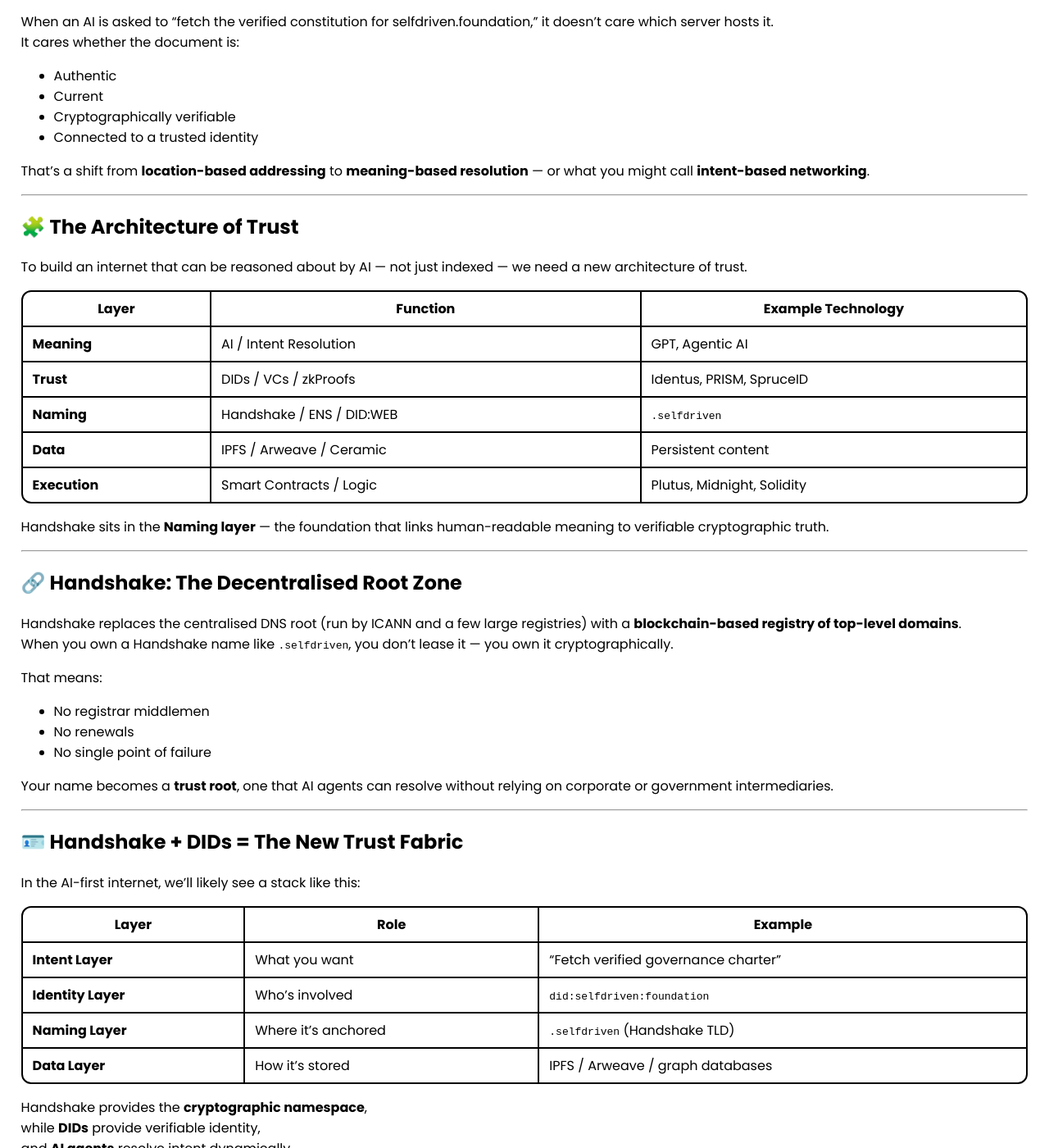
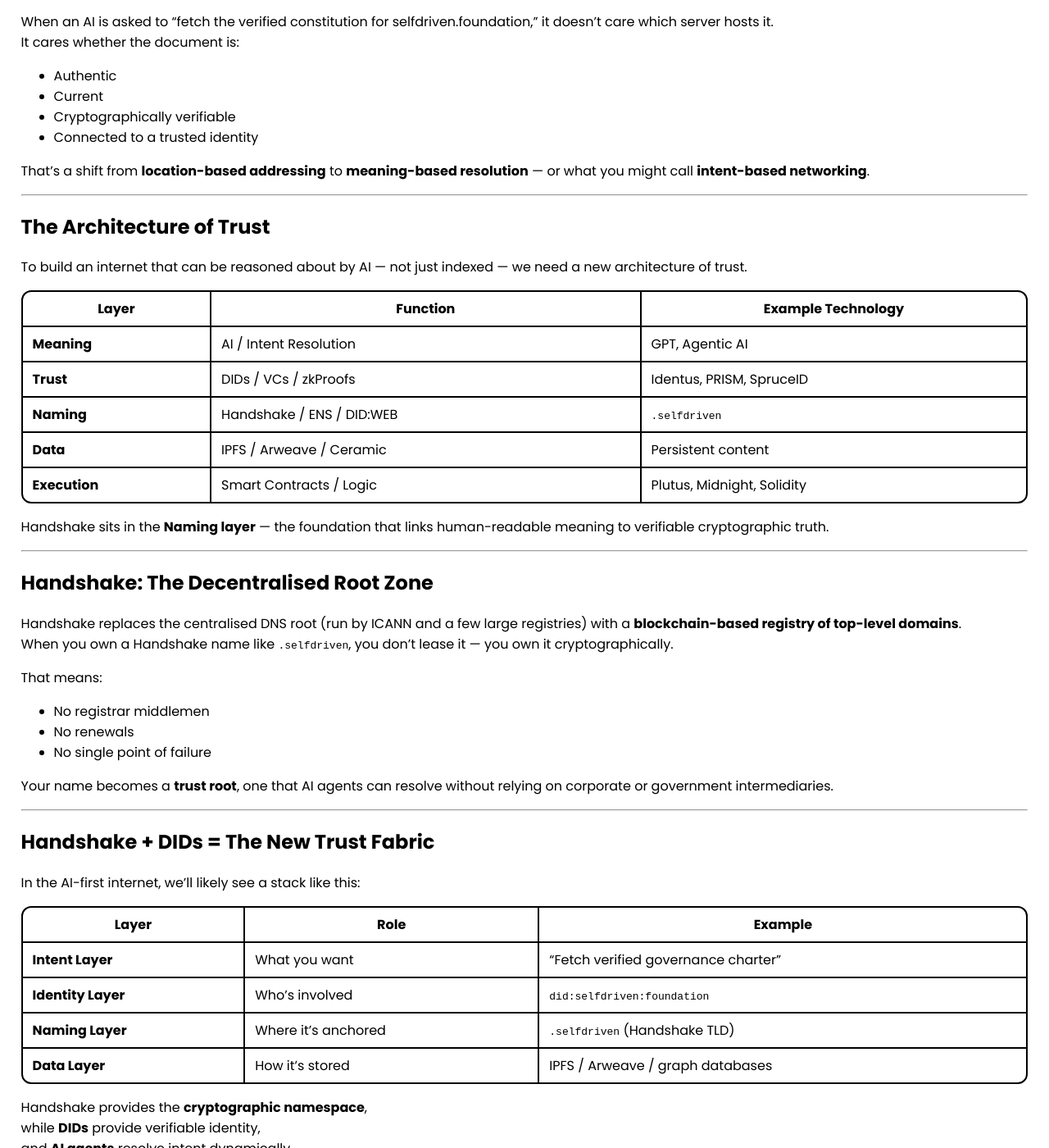
Before and after one commit to selfdriven-foundation/selfdriven-network, a Jekyll site: the page built from docs/pages/infra-interface-research-beyond-urls.md, in a window 1280 px wide and 1400 px high, scrolled down 671 px. Shown: the whole window at 82% size. Built offline with Jekyll 4.4.1, drawn with Linux system fonts in a browser that asks for light colours; some of the changed text lies outside the part shown.

```diff
--- a/docs/pages/infra-interface-research-beyond-urls.md
+++ b/docs/pages/infra-interface-research-beyond-urls.md
@@ -18,7 +18,7 @@ And if not, what replaces them?
 
 ---
 
-## 🧭 Context: Why Now
+## Context: Why Now
 
 The web was built for humans navigating pages — not for intelligent systems negotiating meaning.
 
@@ -30,7 +30,7 @@ That shift demands a new kind of addressing — one that’s **decentralised**,
 
 ---
 
-## 🌐 From Locations to Intentions
+## From Locations to Intentions
 
 The URL (`https://example.com/resource`) was designed for humans — a readable pointer to where something lives.
 But AI doesn’t need *where.* It needs **what** and **why.**
@@ -46,7 +46,7 @@ That’s a shift from **location-based addressing** to **meaning-based resolutio
 
 ---
 
-## 🧩 The Architecture of Trust
+## The Architecture of Trust
 
 To build an internet that can be reasoned about by AI — not just indexed — we need a new architecture of trust.
 
@@ -62,7 +62,7 @@ Handshake sits in the **Naming layer** — the foundation that links human-reada
 
 ---
 
-## 🔗 Handshake: The Decentralised Root Zone
+## Handshake: The Decentralised Root Zone
 
 Handshake replaces the centralised DNS root (run by ICANN and a few large registries) with a **blockchain-based registry of top-level domains**.
 When you own a Handshake name like `.selfdriven`, you don’t lease it — you own it cryptographically.
@@ -76,7 +76,7 @@ Your name becomes a **trust root**, one that AI agents can resolve without relyi
 
 ---
 
-## 🪪 Handshake + DIDs = The New Trust Fabric
+## Handshake + DIDs = The New Trust Fabric
 
 In the AI-first internet, we’ll likely see a stack like this:
 
@@ -95,7 +95,7 @@ Instead of a fragile web of URLs, we get a self-verifying network of meaning —
 
 ---
 
-## 🌉 Interoperability and Resolver Bridges
+## Interoperability and Resolver Bridges
 
 Handshake doesn’t replace DNS overnight — it *bridges* it.
 Resolver gateways like [hns.to](https://hns.to) allow `.hns` domains to resolve from traditional browsers, while AI systems can query Handshake’s blockchain directly.
@@ -109,7 +109,7 @@ This bridge layer keeps the web accessible while laying the foundation for a tru
 
 ---
 
-## 🤖 AI Context Resolution in Action
+## AI Context Resolution in Action
 
 Let’s imagine the next generation of the selfdriven.network AI assistant:
 
@@ -123,7 +123,7 @@ That’s **AI-native resource resolution** — grounded in decentralised naming
 
 ---
 
-## ⚙️ What It Enables
+## What It Enables
 
 A Handshake-based addressing system makes possible:
 - **Trustless publication:** Governance documents, constitutions, or charters stored immutably and verifiably.
@@ -133,7 +133,7 @@ A Handshake-based addressing system makes possible:
 
 ---
 
-## 🌍 Why It Matters
+## Why It Matters
 
 The internet began as a network of **locations**,
 evolved into a network of **links**,
@@ -146,16 +146,16 @@ Handshake keeps that evolution *anchored* — ensuring that as intelligence beco
 
 ---
 
-## 🧠 Diagram: The Post-URL Internet Stack
+## Diagram: The Post-URL Internet Stack
 
-![AI–Handshake Stack Diagram](/images/handshake-ai-stack.svg)
+![AI–Handshake Stack Diagram](/images/selfdriven-network-infra-rsearch-beyond-urls.png)
 
 > **Diagram:**
 > In the post-URL internet, AI resolves intent via decentralised identity (DIDs), naming (Handshake), and data (IPFS) layers — ensuring provenance and authenticity without centralised DNS.
 
 ---
 
-## 🔮 Closing Reflection
+## Closing Reflection
 
 The next web won’t be built from *pages* — it’ll be built from *proofs.*
 Handshake gives those proofs a name the world can trust.
```
Also changed, not shown: docs/pages/infra-interface-research-beyond-urls-handshake.md (+6 -6 lines).
